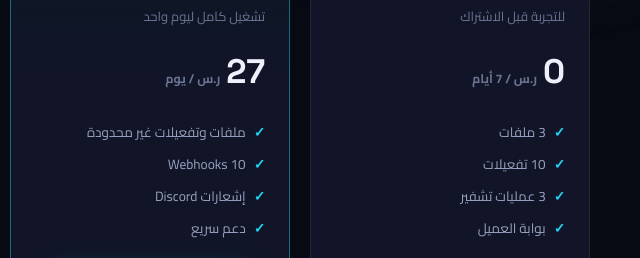
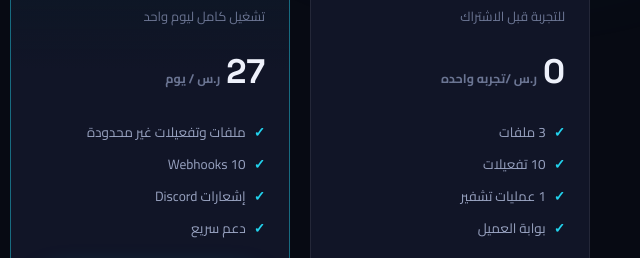
Before and after one commit to madaawy9-max/sssssiiiiiikkkkkooooo2, a website: page public/plans.html in a window 1280 px wide. Shown: the part 486-744 px from the top of the page, 640-1280 px from the left. Drawn offline with Linux system fonts and the light colour scheme; no server answers.

Commit message:
Update plans.html

```diff
--- a/public/plans.html
+++ b/public/plans.html
@@ -39,8 +39,8 @@
     <article class="plan reveal">
       <div class="plan-top"><span class="plan-icon">✦</span><span class="tag">تجربة</span></div>
       <h3>تجربة مجانية</h3><p>للتجربة قبل الاشتراك</p>
-      <div class="price"><b>0</b><span>ر.س / 7 أيام</span></div>
-      <ul><li>3 ملفات</li><li>10 تفعيلات</li><li>3 عمليات تشفير</li><li>بوابة العميل</li></ul>
+      <div class="price"><b>0</b><span>ر.س /تجربه واحده</span></div>
+      <ul><li>3 ملفات</li><li>10 تفعيلات</li><li>1 عمليات تشفير</li><li>بوابة العميل</li></ul>
       <button class="btn ghost full subscribe" data-plan="trial">ابدأ التجربة <b>←</b></button>
     </article>
     <article class="plan featured reveal">
```
